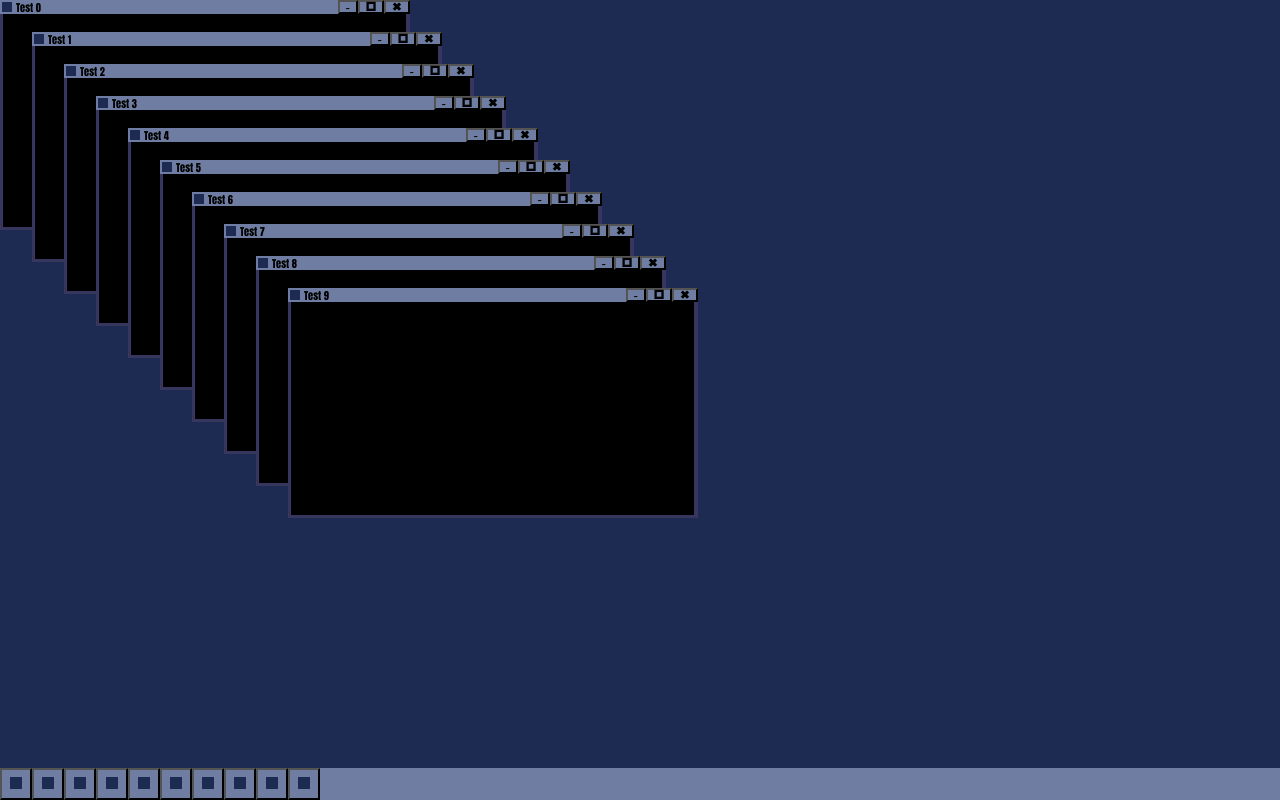
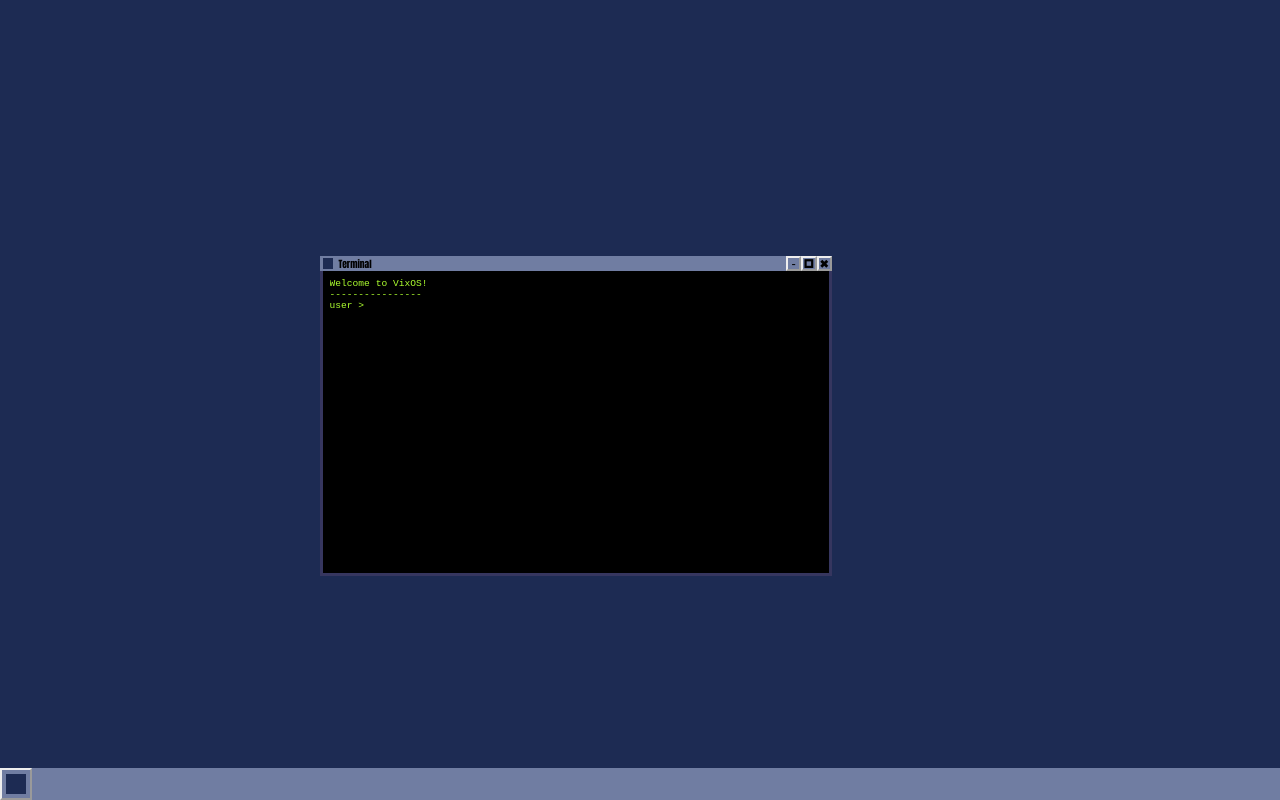
Before and after one commit to SoyVixterDev/personal-site, a React (Vite) app: page / in a window 1280 px wide. Built offline with nearby package versions, Linux system fonts and the light colour scheme.

Commit message:
Implemented bases for terminal app

```diff
--- a/src/App.tsx
+++ b/src/App.tsx
@@ -10,6 +10,7 @@ import Window from './desktop-environment/Window.tsx'
 import TaskbarElement from './desktop-environment/TaskbarElement.tsx';
 
 import DefaultWallpaper from './assets/defaultWallpaper.png';
+import Terminal from './terminal-app/Terminal.tsx';
 
 
 const activeDict: Map<string, WindowData> = new Map();
@@ -30,8 +31,9 @@ interface WindowData
   taskbarIconPos: Vector2,
 
   isMinimized: boolean,
-  isMaximized: boolean
-  // Add content
+  isMaximized: boolean,
+
+  content: any
 }
 /**
  * Gets window rendering fromm saved data
@@ -49,7 +51,7 @@ function WindowFromData(data: WindowData)
       taskbarIconPos={data.taskbarIconPos}
       isMinimized={data.isMinimized}
       isMaximized={data.isMaximized}
-    />
+    >{data.content}</Window>
 
 }
 /**
@@ -72,7 +74,7 @@ function TaskbarElementFromData(data: WindowData)
  * @param pos
  * @param size
  */
-function CreateOrFocusWindow(name: string, icon: string, pos: Vector2, size: Vector2 /* Content */)
+function CreateOrFocusWindow(name: string, icon: string, pos: Vector2, size: Vector2, content: any)
 {
   if(activeDict.has(name))
   {
@@ -80,7 +82,7 @@ function CreateOrFocusWindow(name: string, icon: string, pos: Vector2, size: Vec
     return;
   }
 
-  const window: WindowData = {title: name, icon: icon, pos: pos, size: size, taskbarIconPos: {x: 2 + activeDict.size * 4, y: 2}, zIndex: ++topZIndex, isMinimized: false, isMaximized: false}
+  const window: WindowData = {title: name, icon: icon, pos: pos, size: size, taskbarIconPos: {x: 2 + activeDict.size * 4, y: 2}, zIndex: ++topZIndex, isMinimized: false, isMaximized: false, content: content}
 
   activeDict.set(name, window);
 
@@ -178,10 +180,7 @@ function Init()
   initialized = true;
 
   activeDict.clear();
-  for(let i = 0; i < 10; i++)
-  {
-      CreateOrFocusWindow(`Test ${i}`, DefaultWallpaper, {x: i*2.5, y:i*2.5}, {x:32, y:18});
-  }
+  CreateOrFocusWindow("Terminal", DefaultWallpaper, {x: 25, y: 20}, {x: 40, y: 25}, <Terminal/>);
 }
 
 const App = () =>
--- a/src/desktop-environment/VirtualDesk.tsx
+++ b/src/desktop-environment/VirtualDesk.tsx
@@ -11,7 +11,6 @@ interface VirtualDeskProps
 const VirtualDesk = ( {children, reactiveOrientation}:VirtualDeskProps) =>
 {
     return(
-
         <div className={ "virtual-desk " + reactiveOrientation}>
             {children}
         </div>
--- a/src/desktop-environment/css/Desktop.css
+++ b/src/desktop-environment/css/Desktop.css
@@ -5,6 +5,7 @@
     height: 100vh;
 
     background-color: black;
+    font-size: 1vw;
 }
 
 .virtual-desk
@@ -50,30 +51,41 @@
 
     background-image: url('../../assets/defaultTaskbar.png');
 
-    -webkit-touch-callout: none;
-    -webkit-user-select: none;
-    -khtml-user-select: none;
-    -moz-user-select: none;
-    -ms-user-select: none;
-    -o-user-select: none;
     user-select: none;
 }
 .taskbar-element
 {
     aspect-ratio: calc(1);
 
+    cursor: pointer;
+    transition: filter 0.1s ease, transform 0.05s ease;
+
     height: 100%;
     width: auto;
 
     background-color: #707da2;
 
-    -webkit-touch-callout: none;
-    -webkit-user-select: none;
-    -khtml-user-select: none;
-    -moz-user-select: none;
-    -ms-user-select: none;
-    -o-user-select: none;
+    border: 0.2vw outset;
+    padding: 0vw;
+    margin: 0vw;
+    font-size: 100%;
+
+    display: flex;
+    justify-content: center;
+    align-content: center;
+    align-self: center;
+    align-items: center;
+
     user-select: none;
+}
+.taskbar-element:hover
+{
+    filter: brightness(1.1);
+}
+.taskbar-element:active
+{
+    filter: brightness(0.8);
+    transform: translate(0, 0.1vw);
 }
 .taskbar-element-icon
 {
@@ -82,12 +94,6 @@
     width: 70%;
     height: auto;
 
-    -webkit-touch-callout: none;
-    -webkit-user-select: none;
-    -khtml-user-select: none;
-    -moz-user-select: none;
-    -ms-user-select: none;
-    -o-user-select: none;
     user-select: none;
     pointer-events: none;
 }
@@ -97,23 +103,6 @@
     height: 100%;
     object-fit: fill;
 
-    -webkit-touch-callout: none;
-    -webkit-user-select: none;
-    -khtml-user-select: none;
-    -moz-user-select: none;
-    -ms-user-select: none;
-    -o-user-select: none;
     user-select: none;
     pointer-events: none;
 }
-
-.unselectable
-{
-    -webkit-touch-callout: none;
-    -webkit-user-select: none;
-    -khtml-user-select: none;
-    -moz-user-select: none;
-    -ms-user-select: none;
-    -o-user-select: none;
-    user-select: none;
-}
--- a/src/desktop-environment/css/Window.css
+++ b/src/desktop-environment/css/Window.css
@@ -5,12 +5,6 @@
     transition: all 0.2s cubic-bezier(0.25, 0.8, 0.25, 1);
     transform-origin: center;
 
-    -webkit-touch-callout: none;
-    -webkit-user-select: none;
-    -khtml-user-select: none;
-    -moz-user-select: none;
-    -ms-user-select: none;
-    -o-user-select: none;
     user-select: none;
 }
 .window.dragging
@@ -20,53 +14,62 @@
 .window-content
 {
     background-color: black;
-    width: auto;
-    height: calc(100% - 1.35vw);
+    color: white;
+
+    box-sizing: border-box;
+
+    width: calc(100% - 0.5vw);
+    height: calc(100% - 1.45vw);
+
+    overflow: hidden;
 
     margin-bottom: .25vw;
     margin-left: .25vw;
     margin-right: .25vw;
 
-    -webkit-touch-callout: none;
-    -webkit-user-select: none;
-    -khtml-user-select: none;
-    -moz-user-select: none;
-    -ms-user-select: none;
-    -o-user-select: none;
     user-select: none;
 }
 .window-decorator
 {
     background-color: #707da2;
     width: auto;
-    height: 1.1vw;
+    height: 1.2vw;
 
     display: flex;
     flex:auto;
     flex-direction: row;
     align-items: center;
 
-    -webkit-touch-callout: none;
-    -webkit-user-select: none;
-    -khtml-user-select: none;
-    -moz-user-select: none;
-    -ms-user-select: none;
-    -o-user-select: none;
     user-select: none;
 }
 .window-decorator-button
 {
+    cursor: pointer;
+    transition: filter 0.1s ease, transform 0.05s ease;
+
     background-color: #707da2;
 
     aspect-ratio: calc(1);
+    height: 100%;
 
-    height: 100%;
+    border: 0.2vw outset;
+    padding: 0vw;
+    margin: 0vw;
+    font-size: 100%;
 
     display: flex;
     justify-content: center;
     align-items: center;
 }
-
+.window-decorator-button:hover
+{
+    filter: brightness(1.1);
+}
+.window-decorator-button:active
+{
+    filter: brightness(0.8);
+    transform: translate(0, 0.1vw);
+}
 .window-decorator_buttons
 {
     aspect-ratio: calc(1);
@@ -83,14 +86,7 @@
     align-self: center;
     align-items: center;
 
-    -webkit-touch-callout: none;
-    -webkit-user-select: none;
-    -khtml-user-select: none;
-    -moz-user-select: none;
-    -ms-user-select: none;
-    -o-user-select: none;
     user-select: none;
-    /* pointer-events: none; */
 }
 
 .window-decorator_icon
@@ -100,12 +96,6 @@
     height: 70%;
     padding: 0.5%;
 
-    -webkit-touch-callout: none;
-    -webkit-user-select: none;
-    -khtml-user-select: none;
-    -moz-user-select: none;
-    -ms-user-select: none;
-    -o-user-select: none;
     user-select: none;
     pointer-events: none;
 }
@@ -117,14 +107,8 @@
 
     font-family: Impact, Haettenschweiler, 'Arial Bold', sans-serif;
     font-weight: bold;
-    font-size: 65%;
+    font-size: 75%;
 
-    -webkit-touch-callout: none;
-    -webkit-user-select: none;
-    -khtml-user-select: none;
-    -moz-user-select: none;
-    -ms-user-select: none;
-    -o-user-select: none;
     user-select: none;
     pointer-events: none;
 }
--- a/src/index.css
+++ b/src/index.css
@@ -13,3 +13,31 @@ body
   height: 100vh;
   background-color: black;
 }
+*
+{
+    scrollbar-width: auto;
+    scrollbar-color: #36365f #36365f;
+}
+::-webkit-scrollbar
+{
+    width: 1vw;
+    height: 1vw;
+}
+
+::-webkit-scrollbar-track
+{
+    background-color: #36365f;
+    border-left: 0.1vw solid #707da2;
+    border-top: 0.1vw solid #707da2;
+}
+
+::-webkit-scrollbar-thumb
+{
+    background-color: #707da2;
+    border: 0.1vw solid white;
+}
+
+::-webkit-scrollbar-thumb:hover
+{
+    background-color: #8a96c0;
+}
--- /dev/null
+++ b/src/terminal-app/Terminal.tsx
@@ -0,0 +1,181 @@
+import './terminal.css'
+import '../index.css'
+import { ReactNode, useEffect, useRef, useState, KeyboardEvent } from 'react';
+import { CloseWindow } from '../App';
+
+import { LaunchApp, Print, PrintHelp, TryReboot } from './TerminalCommands.tsx'
+
+const history: ReactNode[] = [];
+
+const memory: string[] = [];
+let memoryIndex: number = 0;
+
+const prompt: string = 'user > ';
+/**
+ * Hashes string for no particular reason
+ * @param string
+ * @returns
+ */
+function hash(string: string)
+{
+    let hash = 46270
+    for(let i = 0; i < string.length; i++)
+    {
+        hash = ((hash << 4) + hash) + string.charCodeAt(i);
+    }
+    return hash;
+}
+
+function clamp(val: number, min: number, max: number)
+{
+    return Math.min(Math.max(val, min), max);
+}
+
+/**
+ * List of commands that can be executed
+ */
+const commands: Map<number, (params: string[], isSudo: boolean) => void> = new Map([
+    [ 13373981, () => { PrintLine("Sadly, this is only a website OS, no file system!") }],
+    [ 1281934229, () => { PrintLine("Sadly, this is only a website OS, no file system!") }],
+    [ 13374077, () => { PrintLine("Sadly, this is only a website OS, no file system!") }],
+    [ 13373825, () => { PrintLine("Sadly, this is only a website OS, no file system!") }],
+    [ 13374001, () => { PrintLine("Sadly, this is only a website OS, no file system!") }],
+    [ 13373813, () => { PrintLine("Sadly, this is only a website OS, no file system!") }],
+    [ -429908537, (params: string[]) => { PrintHelp(params) }],
+    [ 1281104085, () => { Clear() }],
+    [ 1282220715, (params: string[]) => { Print(params) }],
+    [ -429917832, () => { CloseWindow('Terminal') }],
+    [ 315875161, (params: string[]) => { LaunchApp(params) }],
+    [ 227355553, () => { PrintLine("There are no eggs") }],
+    [ 308767828, () => { CloseWindow('Terminal') }],
+    [ -429909582, (params: string[]) => { PrintLine(hash(params.join(' ')).toString()) }],
+    [ 324635545, (params: string[], isSudo: boolean) => { TryReboot(isSudo) }],
+    [ 1167289951, () => { PrintLine("Opened OpenUGC site on a new tab!"); window.open('https://paulowgdev.github.io/OpenUGC/', '_blank')?.focus(); }],
+    [ 13373927, () => PrintLine('127.0.0.1')]
+]);
+
+/**
+ * Clears the terminal history
+ */
+function Clear()
+{
+    history.length = 0;
+}
+/**
+ * Prints text to the terminal
+ * @param text
+ */
+function PrintLine(text: string)
+{
+    history.push(<div className='terminal-out'>{text}</div>);
+}
+/**
+ * Handles receiving user input
+ * @param input
+ */
+function ReceiveInput(input: string)
+{
+    PrintLine(prompt + input);
+
+    const inputSplit = input.split(' ');
+
+    const isSudo = inputSplit[0] == 'sudo';
+    const command = isSudo ? inputSplit[1] : inputSplit[0];
+    const params = inputSplit.slice(isSudo ? 2 : 1);
+
+    const exec = commands.get(hash(command));
+
+    if(exec == null)
+    {
+        PrintLine(`\`${command}\` isn't a valid or recognized command!`)
+        return;
+    }
+
+    exec(params, isSudo);
+}
+
+
+let initialized = false;
+function Init()
+{
+    if(initialized)
+        return;
+    initialized = true;
+
+    PrintLine('Welcome to VixOS!');
+    PrintLine('----------------');
+}
+
+const Terminal = () =>
+{
+    Init();
+
+    const [inputText, setInputText] = useState('');
+    const inputRef = useRef<HTMLTextAreaElement>(null);
+
+    const handleClick = () =>
+    {
+        if(inputRef.current == null)
+            return;
+
+        inputRef.current.focus();
+    }
+
+    const handleKeyDown = (e: KeyboardEvent<HTMLTextAreaElement>) =>
+    {
+        switch(e.key)
+        {
+            case 'Enter':
+                e.preventDefault();
+                if(inputText == '')
+                    return;
+
+                memory.push(inputText);
+                memoryIndex = memory.length;
+
+                ReceiveInput(inputText);
+                setInputText('');
+                break;
+            case 'ArrowUp':
+                e.preventDefault();
+
+                memoryIndex = clamp(memoryIndex - 1, 0, memory.length - 1);
+                setInputText(memory[memoryIndex]);
+
+                if(inputRef.current)
+                    inputRef.current.selectionStart = inputRef.current.selectionEnd = memory[memoryIndex].length;
+                break;
+            case 'ArrowDown':
+                e.preventDefault();
+
+                memoryIndex = clamp(memoryIndex + 1, 0, memory.length - 1);
+                setInputText(memory[memoryIndex])
+
+                if(inputRef.current)
+                    inputRef.current.selectionStart = inputRef.current.selectionEnd = memory[memoryIndex].length;
+                break;
+        }
+    }
+
+    return(
+        <div className='terminal'>
+            {Array.from(history)}
+            <div className='terminal-input-line' onClick={handleClick}>
+            <span className='terminal-prompt'>{prompt}</span>
+            <textarea
+                className='terminal-in'
+                ref={inputRef}
+                value={inputText}
+                onChange={(e) => setInputText(e.target.value)}
+                onKeyDown={handleKeyDown}
+                spellCheck={false}
+                autoCorrect="off"
+                autoCapitalize="off"
+                autoComplete="off"/>
+            </div>
+        </div>
+    );
+}
+
+export { Clear, PrintLine }
+export default Terminal;
--- /dev/null
+++ b/src/terminal-app/TerminalCommands.tsx
@@ -0,0 +1,60 @@
+import { CreateOrFocusWindow } from "../App";
+import { PrintLine, Clear } from "./Terminal";
+/**
+ * Prints the text given as params
+ * @param params
+ */
+function Print(params: string[])
+{
+    PrintLine(params.join(" "));
+    PrintLine('\n');
+}
+/**
+ * Launches an app by name
+ * @param params
+ */
+function LaunchApp(params: string[])
+{
+    //TODO
+}
+/**
+ * Tries to reboot if isSudo is valid
+ */
+function TryReboot(isSudo: boolean)
+{
+    if(isSudo)
+        window.location.href = window.location.href;
+    else
+        PrintLine("You can't run this command unless you are root!")
+}
+/**
+ * Prints help information
+ * @param params
+ * @returns
+ */
+function PrintHelp(params: string[])
+{
+    if(params.length != 0)
+    {
+        PrintLine("Command \`help\` doesn't have any parameters!");
+        return;
+    }
+
+    const help =
+    [
+        "-------------HELP-------------",
+        "help - displays this command list",
+        "clear - clears terminal output",
+        "exit - exits the terminal",
+        "launch {appname} - launches an app with the specified name",
+
+        "...?",
+        "------------------------------"
+    ];
+
+    for(let i = 0; i < help.length; i++)
+    {
+        PrintLine(help[i]);
+    }
+}
+export { LaunchApp, Print, TryReboot, PrintHelp };
--- /dev/null
+++ b/src/terminal-app/terminal.css
@@ -0,0 +1,80 @@
+.terminal
+{
+    box-sizing: border-box;
+
+    width: 100%;
+    height: 100%;
+
+    padding: .5vw;
+
+    background-color: black;
+    color: greenyellow;
+    font-family: monospace;
+    font-size: 75%;
+
+    overflow-y: auto;
+
+    display: flex;
+    flex-direction: column;
+    flex: 1 0 auto;
+}
+.terminal-input-line
+{
+    flex: 1 0 auto;
+    width: 100%;
+
+    display: flex;
+    align-items: flex-start;
+}
+.terminal-out
+{
+    flex: 0 0 auto;
+    width: 100%;
+
+    box-sizing: border-box;
+
+    word-wrap: break-word;
+
+    user-select: text;
+
+    background-color: transparent;
+    color: inherit;
+    font-family: inherit;
+    font-size: inherit;
+
+    overflow-x: hidden;
+}
+.terminal-prompt
+{
+    background-color: transparent;
+    color: inherit;
+    font-family: inherit;
+    font-size: inherit;
+
+    white-space: pre;
+
+    flex-shrink: 0;
+}
+.terminal-in
+{
+    flex: 1 1 auto;
+
+    box-sizing: border-box;
+    word-wrap: break-word;
+
+    overflow: hidden;
+    overflow-wrap: break-word;
+
+    padding: 0;
+    margin: 0;
+
+    resize: none;
+
+    background-color: transparent;
+    color: inherit;
+    font-family: inherit;
+    font-size: inherit;
+
+    outline: none;
+    border: none;
+}
```
